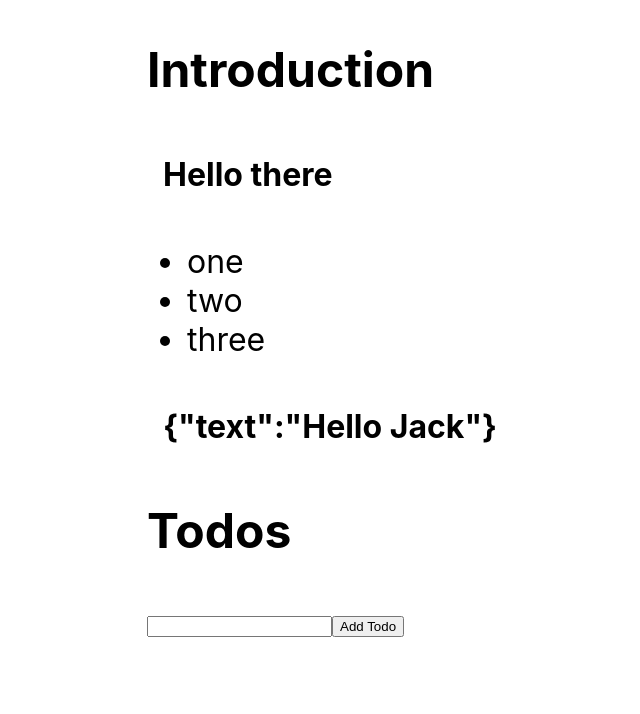
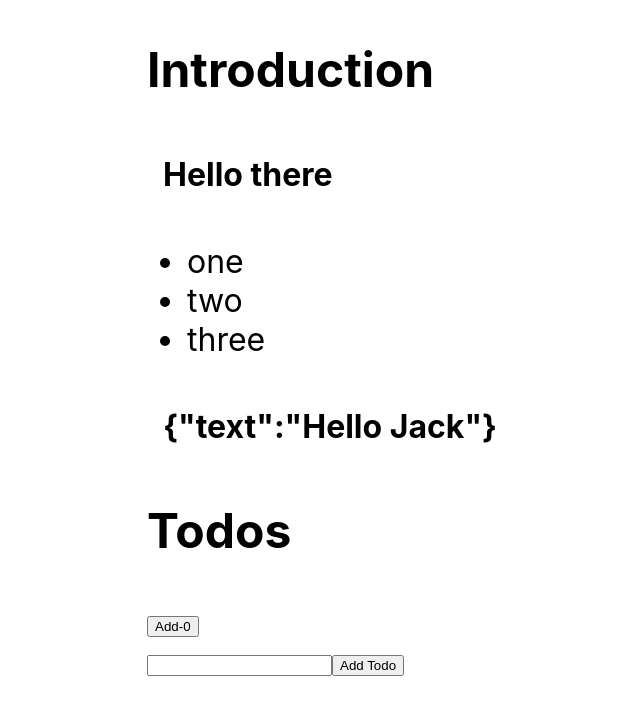
Before and after one commit to DevNinjawork998/ts-basic-Practice, a React (Create React App) app in the folder episode-20/: page / in a window 1280 px wide. Shown: the top 714 px of the page, without its empty margins (93-733 px from the left). Built offline with nearby package versions, Linux system fonts and the light colour scheme.

Commit message:
modified:   episode-20/src/App.tsx

```diff
--- a/episode-20/src/App.tsx
+++ b/episode-20/src/App.tsx
@@ -25,6 +25,18 @@
   | { type: "ADD"; text: string }
   | { type: "REMOVE"; id: number };
 
+type UseNumberValue = ReturnType<typeof useNumber>[0];
+type UseNumberSetValue = ReturnType<typeof useNumber>[1];
+
+const useNumber = (initialValue: number) => useState<number>(initialValue);
+
+const Incrementer: React.FC<{
+  value: UseNumberValue;
+  setValue: UseNumberSetValue;
+}> = ({ value, setValue }) => (
+  <Button onClick={() => setValue(value + 1)}>Add-{value}</Button>
+);
+
 const Heading = ({ title }: { title: string }) => <h2>{title}</h2>;
 
 const Box: React.FC<Props> = ({ children }) => (
@@ -50,6 +62,13 @@
     ))}
   </ul>
 );
+
+const Button: React.FC<
+  React.DetailedHTMLProps<
+    React.ButtonHTMLAttributes<HTMLButtonElement>,
+    HTMLButtonElement
+  >
+> = ({ children, ...rest }) => <button {...rest}>{children}</button>;
 
 function App() {
   const onListClick = useCallback((item: string) => {
@@ -96,6 +115,8 @@
     }
   }, []);
 
+  const [value, setValue] = useNumber(0);
+
   return (
     <div>
       <Heading title="Introduction" />
@@ -118,9 +139,10 @@
           </button>
         </div>
       ))}
+      <Incrementer value={value} setValue={setValue}></Incrementer>
       <div>
         <input type="text" ref={newTodoRef} />
-        <button onClick={onAddTodo}>Add Todo</button>
+        <Button onClick={onAddTodo}>Add Todo</Button>
       </div>
     </div>
   );
```
